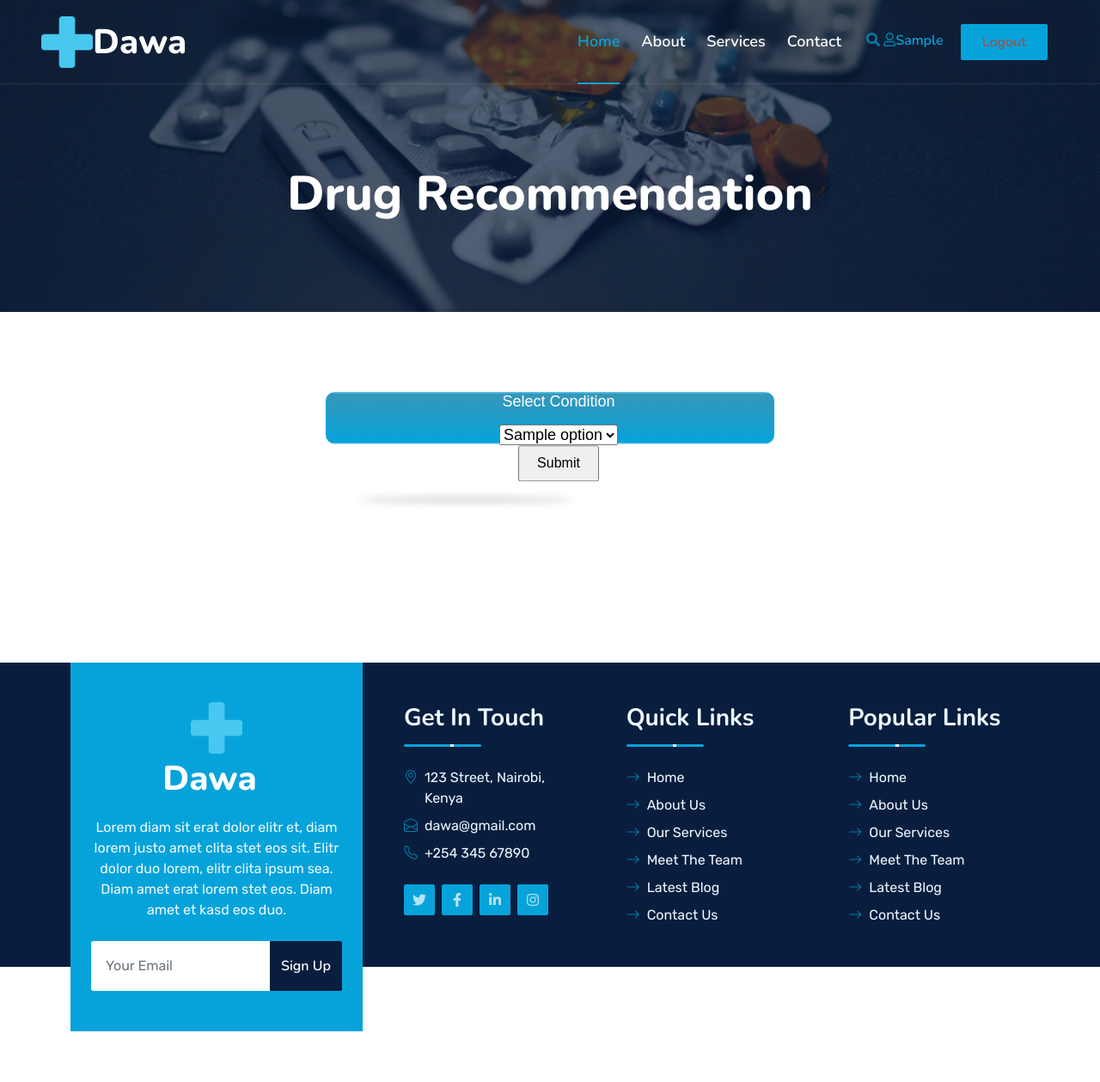
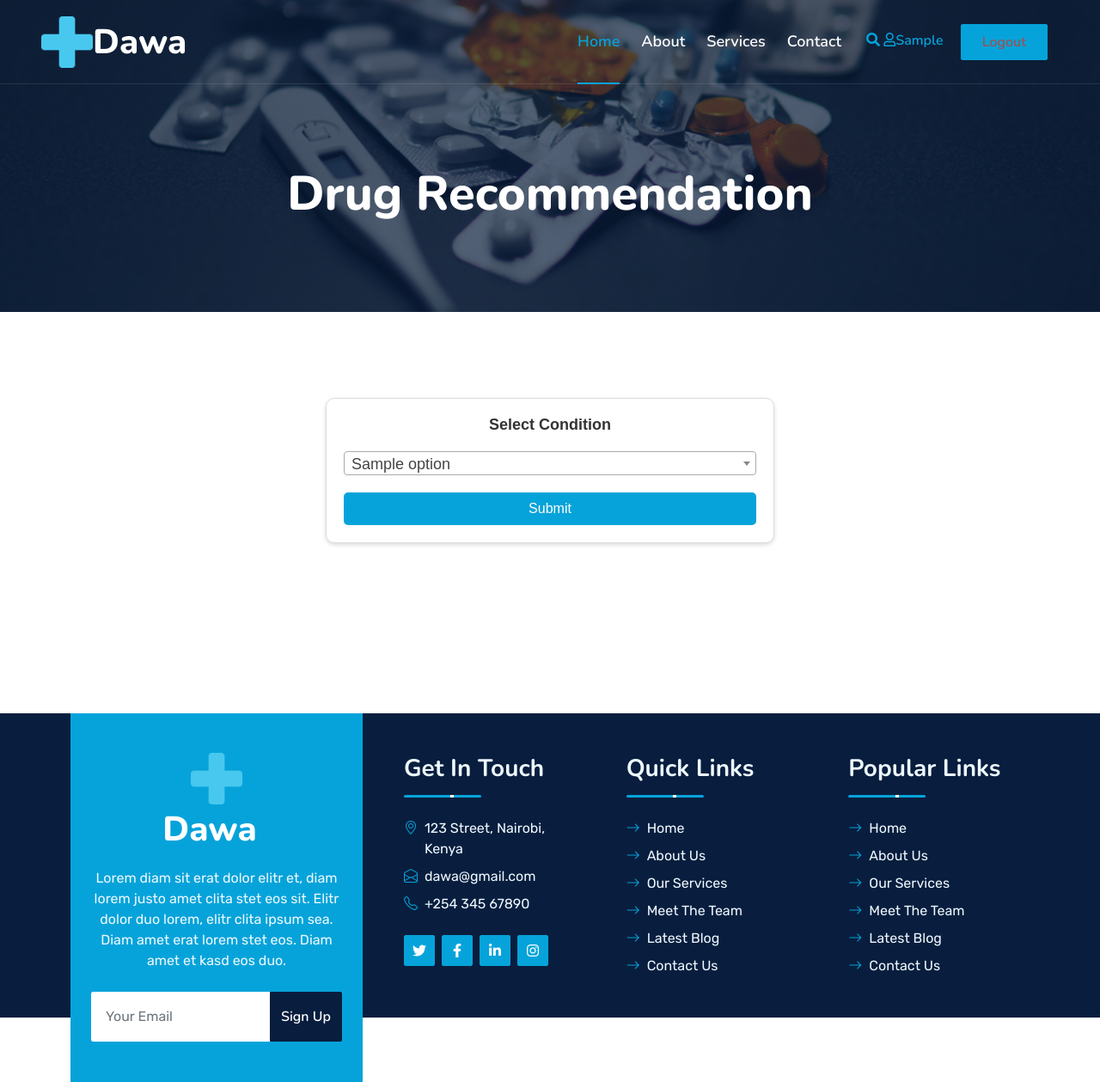
Before and after one commit to tobitprince/Drug-Recommender, a Python web app: template templates/project_main.html in a window 1280 px wide. Shown: the whole page at 86% size. Before the commit the page ends 1200 px from the top, so only its background shows below. Run offline with Jinja, Linux system fonts and the light colour scheme; the template is opened without the code that fills it: most values are stand-ins (such as "Sample title", 1, 10 or a date in 2020); some libraries are stand-ins or nearby versions.

Commit message:
Fix styling issues in CSS and HTML templates

```diff
--- a/templates/index.html
+++ b/templates/index.html
@@ -69,7 +69,7 @@
     </div>
     <!-- Full Screen Search End -->
 
-
+   {% if session['username'] %}
     <!-- Facts Start -->
     <div class="container-fluid facts py-5 pt-lg-0">
         <div class="container py-5 pt-lg-0">
@@ -111,6 +111,7 @@
         </div>
     </div>
     <!-- Facts Start -->
+    {% endif %}
 
 
     <!-- About Start -->
--- a/templates/layout.html
+++ b/templates/layout.html
@@ -28,7 +28,9 @@
     <link href="{{ url_for('static', filename='css/bootstrap.min.css') }}" rel="stylesheet">
 
     <!-- Template Stylesheet -->
+    <link href="https://cdn.jsdelivr.net/npm/select2@4.1.0-beta.1/dist/css/select2.min.css" rel="stylesheet" />
     <link href="{{ url_for('static', filename='css/style.css') }}" rel="stylesheet">
+
 </head>
 
 <body>
@@ -168,9 +170,17 @@
 <!-- Back to Top -->
 <a href="#" class="btn btn-lg btn-primary btn-lg-square rounded back-to-top"><i class="bi bi-arrow-up"></i></a>
 
-
+<script src="https://ajax.googleapis.com/ajax/libs/jquery/3.5.1/jquery.min.js"></script>
+<script src="https://cdn.jsdelivr.net/npm/select2@4.1.0-beta.1/dist/js/select2.min.js"></script>
+<script>
+$(document).ready(function() {
+    $('select[name="condition"]').select2({
+        dropdownAutoWidth : true,
+        width: '100%' // Set this to 100%
+    });
+});
+</script>
 <!-- JavaScript Libraries -->
-<script src="https://code.jquery.com/jquery-3.4.1.min.js"></script>
 <script src="https://cdn.jsdelivr.net/npm/bootstrap@5.0.0/dist/js/bootstrap.bundle.min.js"></script>
 <script src="{{ url_for('static', filename='lib/wow/wow.min.js') }}"></script>
 <script src="{{ url_for('static', filename='lib/easing/easing.min.js') }}"></script>
--- a/templates/project_main.html
+++ b/templates/project_main.html
@@ -31,140 +31,62 @@
 </div>
 <!-- Full Screen Search End -->
 <style>
-    .dropholder{
+  .dropholder {
       width: 522px;
-  height: 60px;
-  margin:100px auto;
-  padding:0 0 0 20px;
-  border-radius:10px;
-  font:18px arial;
-  color: #fff;
+      height: auto;
+      margin: 100px auto;
+      padding: 20px;
+      border-radius: 10px;
+      font: 18px Arial, sans-serif;
+      color: #333;
+      box-sizing: border-box;
+      border: 1px solid #ddd;
       position: relative;
-  box-sizing:border-box;
-  border:1px solid #06a3da;
-  animation: move 3s ease-in-out infinite;
-  position: relative;
-}
-.dropholder:hover, .dropholder:hover:after{
-  animation-play-state:paused;
-}
-.dropholder:after{
-  content:"";
-  position: absolute;
-  width: 250px;
-  height: 5px;
-  background:rgba(0,0,0, 0);
-  display: block;
-  top:100px;
-  left:37px;
-  margin: auto;
-  border-radius:50%;
-  box-shadow:0 15px 10px rgba(0,0,0, 0.4);
-  animation: moveShadow 3s ease-in-out infinite;
-}
-p{
-  float: left;
-}
-.dropdown > p{
-  font-size:16px;
-}
-.dropdown, .dropholder{
-  background:linear-gradient(#3796b8 ,#06a3da);
-}
-.dropdown{
-  margin-left:20px;
-  float: left;
-  width: 208px;
-  padding:0 0 0 20px;
-  border-radius:0 10px 10px 0;
-  cursor: pointer;
-  border-left:1px solid #06a3da;
-  position: relative;
-}
-.dropdown:hover{
-  background:linear-gradient(#06a3da ,#06a3da);
-}
-.dropdown:after{
-  content:"▾";
-  font-size: 18px;
-  position: absolute;
-  right:20px;
-  top:18px;
-  display: block;
+      background: #fff;
+      box-shadow: 0 2px 5px rgba(0, 0, 0, 0.15);
   }
 
-.menu{
-  position: absolute;
-  right:0;
-  top:70px;
-  width: 228px;
-  cursor: pointer;
-  opacity:0;
-  transform-style: preserve-3d;
-  transform:rotatey(180deg) rotateX(5deg) translatey(100px);
-  backface-visibility: hidden;
-  background:linear-gradient(#4dc2f8 ,#0d82b9);
-  border:2px solid #0d82b9;
-  border-radius:10px;
-  transition:all 0.8s;
-  z-index:5;
-  overflow:hidden;
-}
-.menu li{
-  padding: 10px 10px;
-  border-bottom:1px dotted #fff;
-  color:#e8f8ff;
-  transition:all 0.3s;
-}
-.menu li:hover{
-  background:#61ccfd;
-  padding-left:20px;
-}
-.menu li:last-child{
-  border:none;
+  .dropholder p {
+      text-align: center;
+      margin-bottom: 20px;
   }
 
-.showMenu{
-   opacity:1;
-  transform:rotateX(0deg) translatey(0px);
-}
-li > i{
-  float: left;
-  padding-top: 3px;
-  padding-right: 8px;
-}
-p > i{
- position: relative;
- top:2px;
-}
-i{
-  opacity: 0.7;
-}
-@keyframes move{
-  0%, 100%{transform:translateY(-10px);}
-  50%{transform:translateY(0);}
+  .dropholder select {
+      width: 100%;
+      padding: 10px;
+      font-size: 16px;
+      border-radius: 5px;
+      border: 1px solid #ddd;
   }
 
-@keyframes moveShadow{
-  0%,100%{transform:translateY(10px);opacity:0.4;}
-  50%{transform:translateY(0);opacity:1;}
+  .dropholder input[type="submit"] {
+      display: block;
+      width: 100%;
+      padding: 10px;
+      font-size: 16px;
+      border: none;
+      border-radius: 5px;
+      color: #fff;
+      background: #06a3da;
+      cursor: pointer;
+      margin-top: 20px;
   }
-.menu {
-  max-height: 200px; /* Adjust this value to your preference */
-  overflow-y: auto; /* Enable vertical scrolling */
-  width: 200px; /* Adjust this value to your preference */
+
+  .dropholder input[type="submit"]:hover {
+      background: #3796b8;
   }
 </style>
-<div style="padding-bottom: 100px;">
+
+<div style="padding-bottom: 50px;">
   <form action="/predict" method="post">
-      <div class="dropholder" style="display: flex; align-items: center; flex-direction: column;">
-        <p>Select Condition</p>
-        <select name="condition" >
+      <div class="dropholder">
+          <p style="font-weight: bolder;">Select Condition</p>
+          <select name="condition">
             {% for option in options %}
-            <option value="{{ option }}" class="text-capitalize">{{ option }}</option>
+                <option value="{{ option }}">{{ option|capitalize }}</option>
             {% endfor %}
         </select>
-        <input type="submit" value="Submit" style="padding: 10px 20px; font-size: 16px; cursor: pointer;">
+          <input type="submit" value="Submit">
       </div>
   </form>
 </div>
```
Also changed, not shown: static/css/styleadmin.css (+5 -4 lines). Lines whose indentation alone changed are shown as unchanged.
